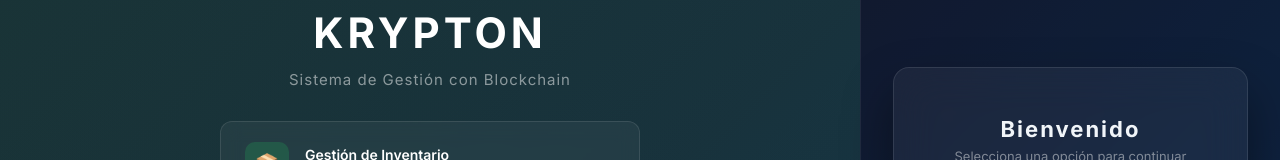
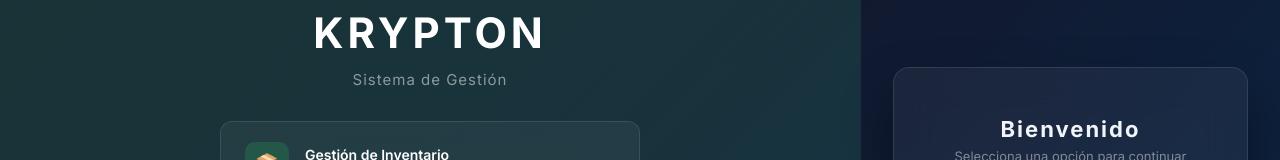
Before and after one commit to Matzko-AS/Krypton1.0, a React (Vite) app: page / in a window 1280 px wide. Shown: the part 191-351 px from the top of the page. Built offline with nearby package versions, Linux system fonts and the light colour scheme.

Commit message:
cambio en el import

```diff
--- a/src/App.jsx
+++ b/src/App.jsx
@@ -1,5 +1,5 @@
 import { BrowserRouter as Router, Routes, Route } from "react-router-dom"
-import Home from "./componentes/home/Home"
+import Home from "./componentes/home/home"
 import Login from "./componentes/login/login"
 import Form from "./componentes/form/Form"
 import DashboardEmpleado from "./componentes/dashboard/empleado/empleado"
--- a/src/componentes/home/home.jsx
+++ b/src/componentes/home/home.jsx
@@ -10,7 +10,7 @@ const Home = () => {
       <div className="home-left">
         <div className="home-brand">
           <h2>KRYPTON</h2>
-          <p>Sistema de Gestión con Blockchain</p>
+          <p>Sistema de Gestión</p>
         </div>
 
         <div className="home-preview">
```
